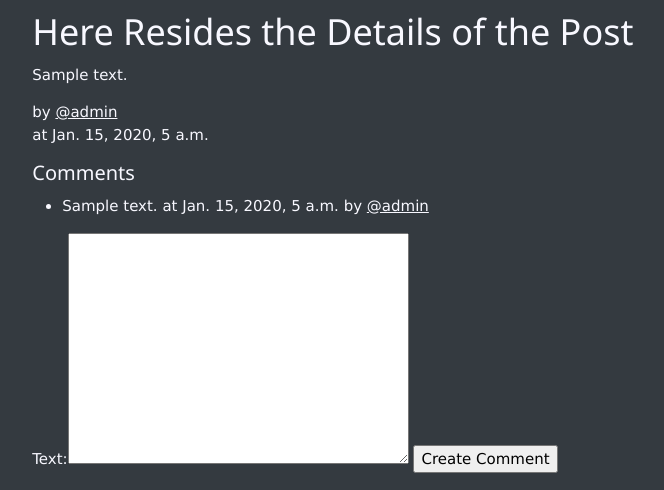
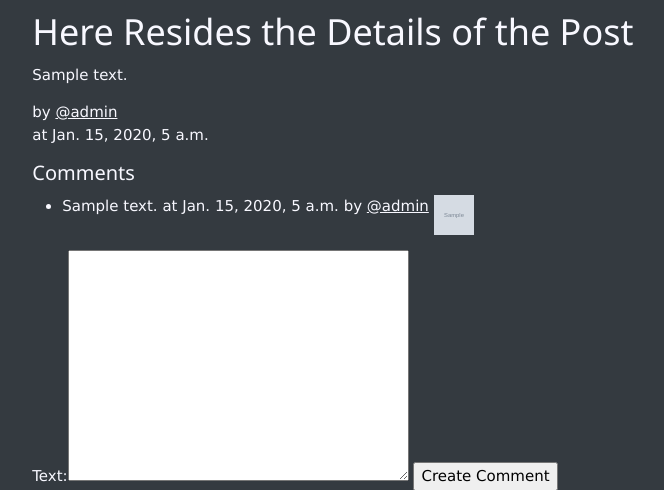
Before and after one commit to Frosty-Git/SeniorProject, a Django app: template django/templates/social_feed/comment_post.html in a window 1280 px wide. Shown: the part 54-544 px from the top of the page, without its empty margins (49-713 px from the left). Run offline with Django 3.2, Linux system fonts and the light colour scheme; data comes from the database, SQL or seed files in the repository; tables that the repository leaves empty hold one stand-in row (values such as "Sample post"); the template is opened without the code that fills it: values that come from a table or form of the project are taken from there, most other values are stand-ins (such as "Sample title", 1, 10 or a date in 2020); grey boxes marked "Sample" are stand-in pictures; some libraries are stand-ins or nearby versions.

Commit message:
added propic and href to comments

```diff
--- a/django/templates/social_feed/comment_post.html
+++ b/django/templates/social_feed/comment_post.html
@@ -1,4 +1,6 @@
 {% extends 'base.html' %}
+
+{% load static %}
 
 {% block title %} Post {% endblock %}
 
@@ -21,8 +23,22 @@
                 <li>{{ comment.text }} at {{ comment.date_last_updated }}
                     {% if user.id == comment.user_profile_fk.user.id %}
                         by <a href="{% url 'user:profile' user.id %}">@{{ comment.user_profile_fk.user.username }}</a>
+                        <a href="{% url 'user:profile' comment.user_profile_fk.user.id %}">
+                            {% if post.user_profile_fk.profilepic %}
+                                <img src="{{ comment.user_profile_fk.profilepic.url }}" width="40" height="40" class="d-inline-block align-top">
+                            {% else %}
+                                <img src="{% static 'images/noprofilepic.jpg' type='image/jpg' %}" width="40" height="40" class="d-inline-block align-top" alt="...">
+                            {% endif %}
+                        </a>
                     {% else %}
                         by <a href="{% url 'user:other_profile' comment.user_profile_fk.user.id %}">@{{ comment.user_profile_fk.user.username }}</a>
+                        <a href="{% url 'user:other_profile' post.user_profile_fk.user.id %}">
+                            {% if comment.user_profile_fk.profilepic %}
+                                <img src="{{ comment.user_profile_fk.profilepic.url }}" width="40" height="40" class="d-inline-block align-top">
+                            {% else %}
+                                <img src="{% static 'images/noprofilepic.jpg' type='image/jpg' %}" width="40" height="40" class="d-inline-block align-top" alt="...">
+                            {% endif %}
+                        </a>
                     {% endif %}
                 </li>
             {% endfor %}
```
Also changed, not shown: django/templates/social_feed/posts.html (indentation only).
